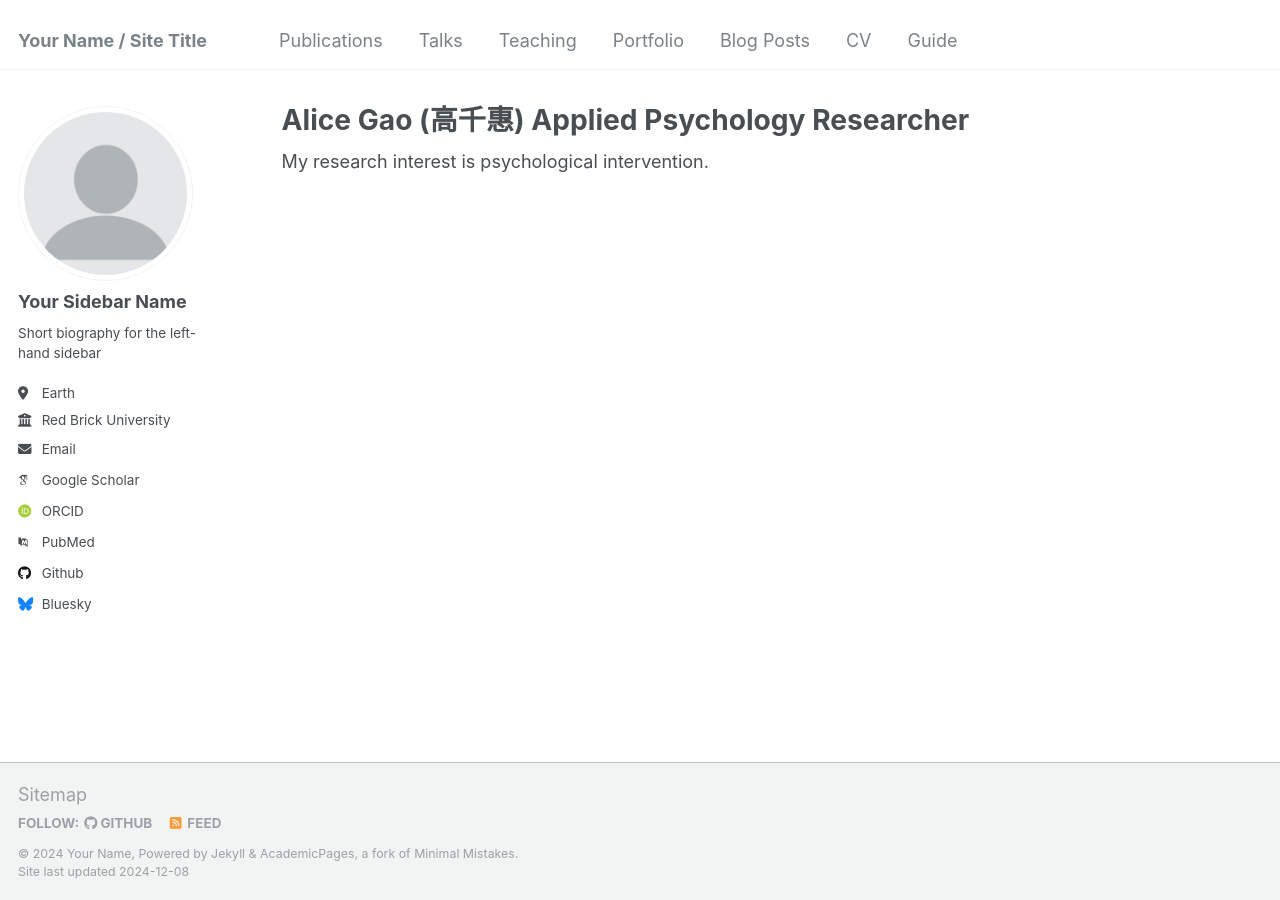
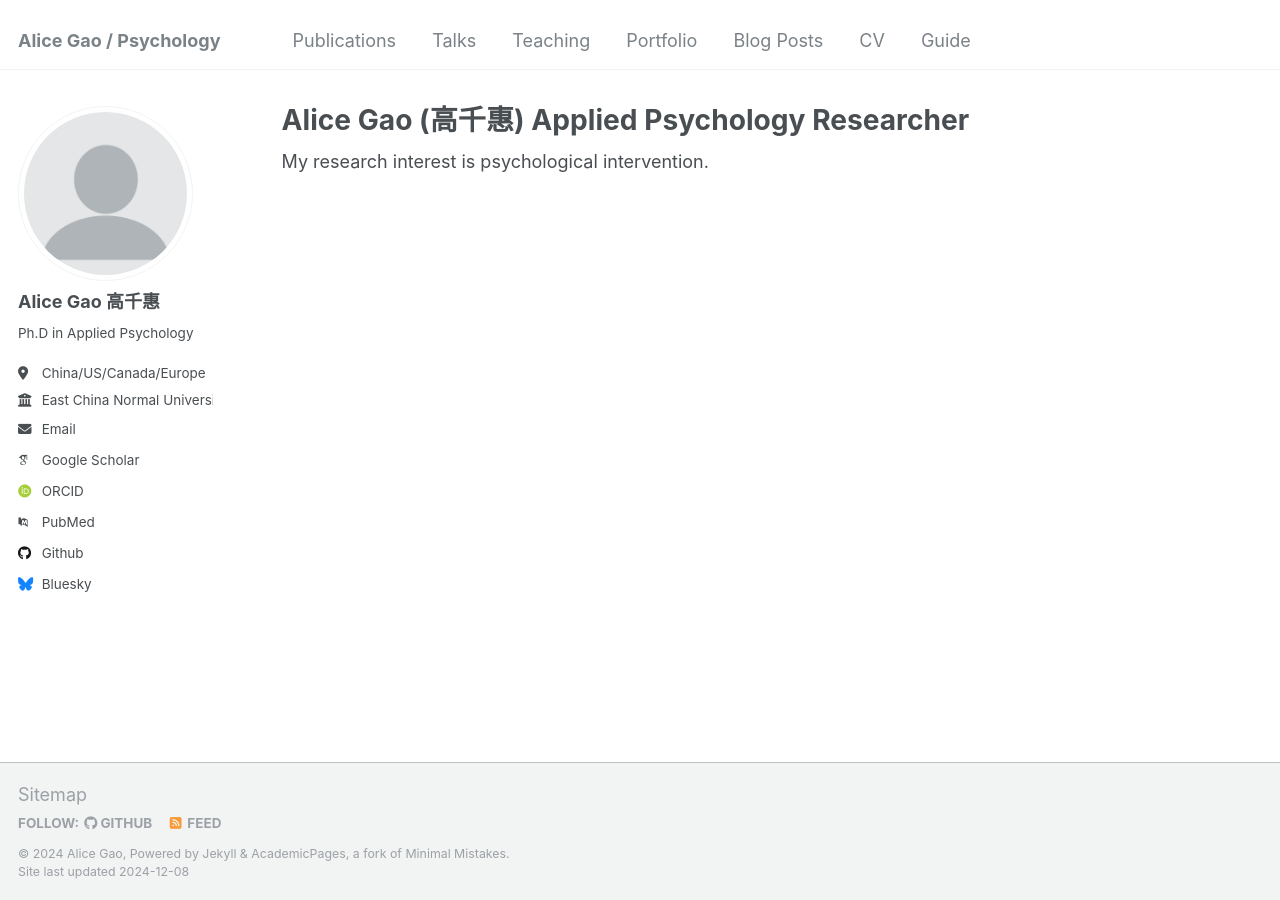
Before and after one commit to alicepsychology/alicepsychology.com, a Jekyll site: the page built from _pages/about.md, in a window 1280 px wide. Built offline with Jekyll 4.4.1, drawn with Linux system fonts in a browser that asks for light colours; some web fonts are replaced.

Commit message:
Update _config.yml

```diff
--- a/_config.yml
+++ b/_config.yml
@@ -8,9 +8,9 @@
 
 # Basic Site Settings
 locale                   : "en-US"
-title                    : "Your Name / Site Title"
+title                    : "Alice Gao / Psychology"
 title_separator          : "-"
-name                     : &name "Your Name"
+name                     : &name "Alice Gao"
 description              : &description "personal description"
 url                      : https://academicpages.github.io # the base hostname & protocol for your site e.g. "https://[your GitHub username].github.io"
 baseurl                  : "" # the subpath of your site, e.g. "/blog"
@@ -22,13 +22,13 @@ repository               : "academicpages/academicpages.github.io"
 author:
   # Biographic information
   avatar           : "profile.png"
-  name             : "Your Sidebar Name"
+  name             : "Alice Gao 高千惠"
   pronouns         : # example: "she/her"
-  bio              : "Short biography for the left-hand sidebar"
-  location         : "Earth"
-  employer         : "Red Brick University"
+  bio              : "Ph.D in Applied Psychology"
+  location         : "China/US/Canada/Europe"
+  employer         : "East China Normal University"
   uri              : # URL
-  email            : "none@example.org"
+  email            : "alicegao1994@gmail.com"
 
   # Academic websites
   arxiv            : # URL - Update with the correct link to your profile
```
